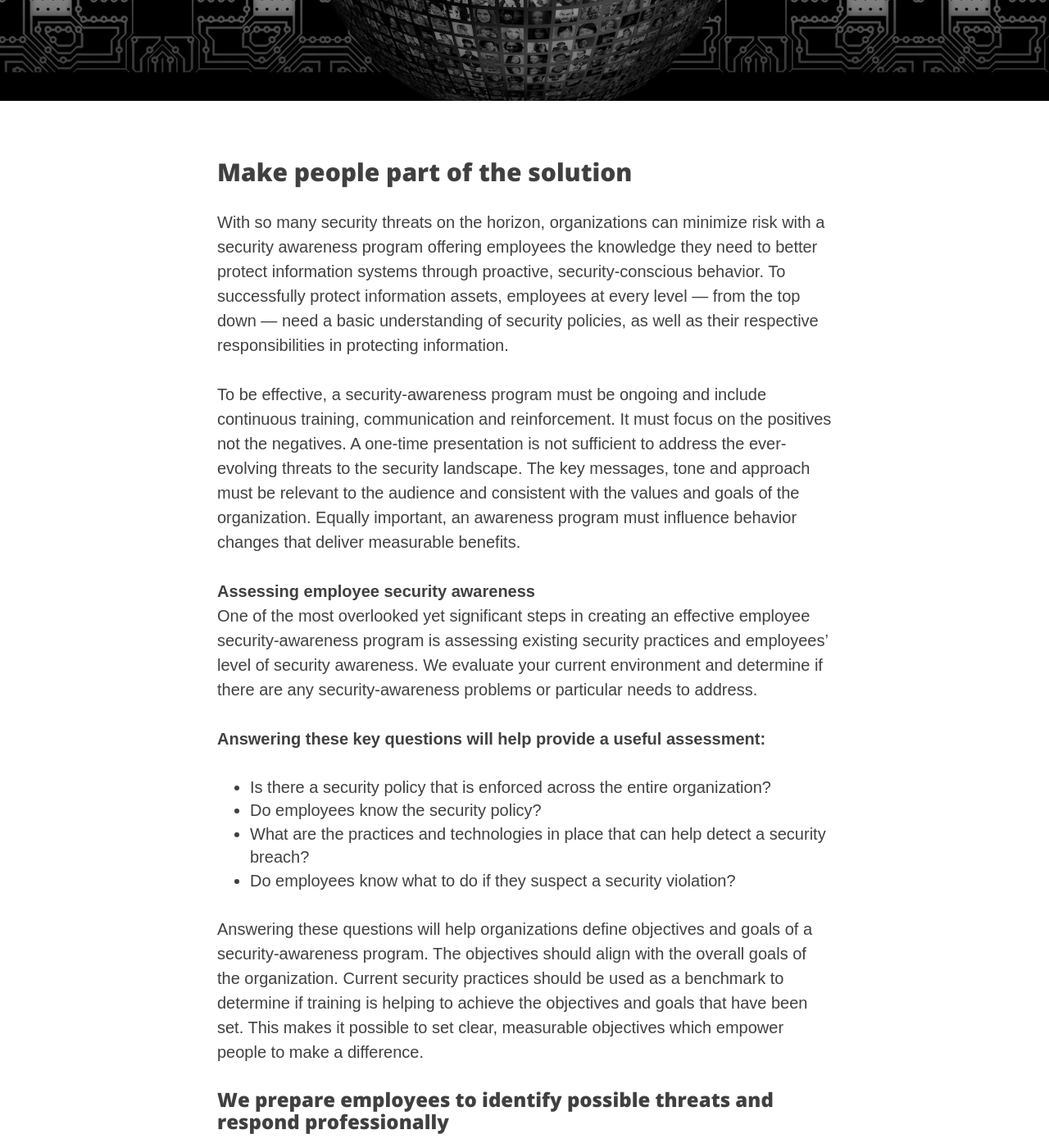
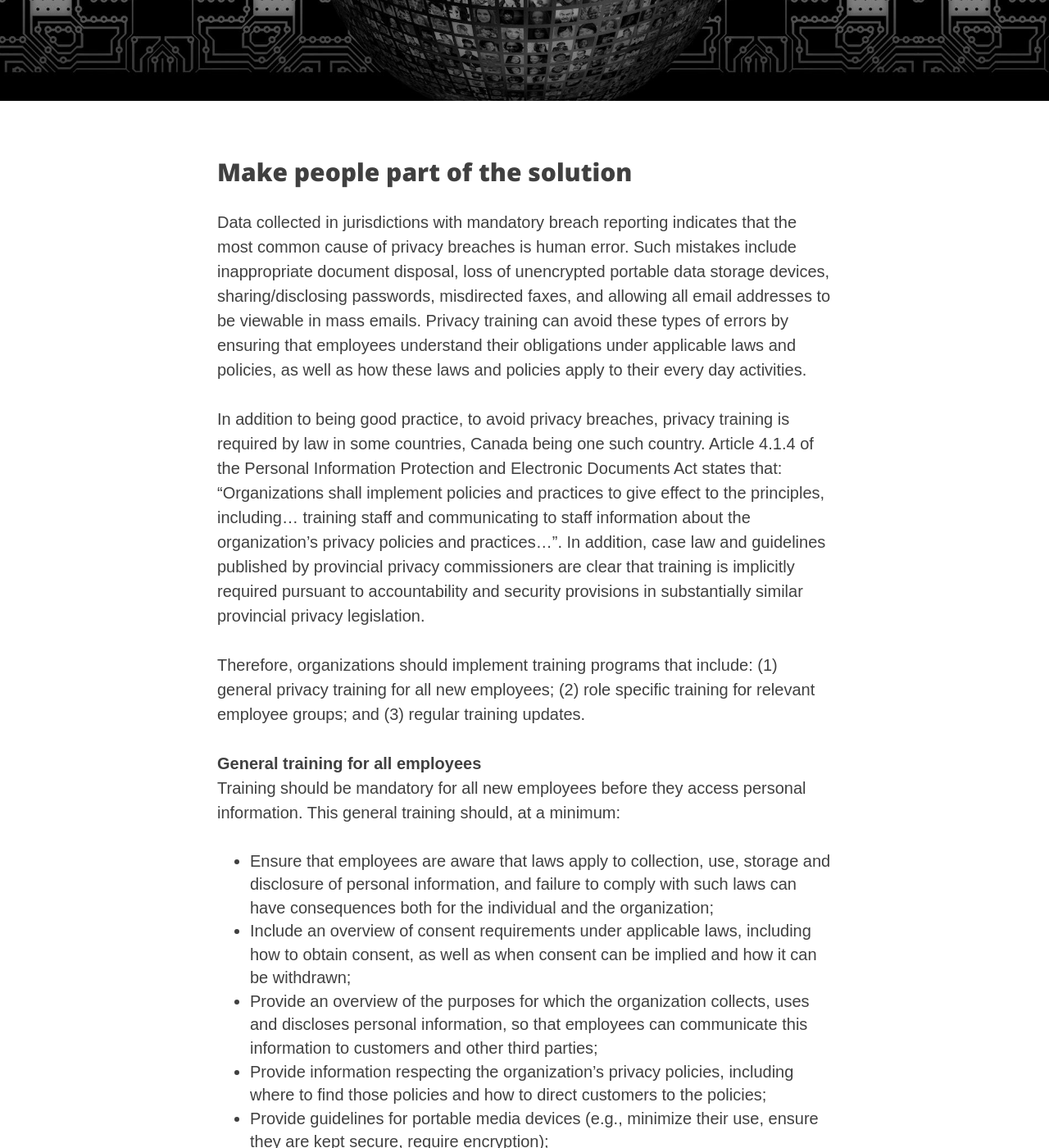
Before and after one commit to riod4/resources, a Jekyll site: the page built from _services/training-staff-service.md, in a window 1280 px wide and 1400 px high, scrolled down 364 px. Shown: the whole window at 82% size. Built offline with Jekyll 4.4.1, drawn with Linux system fonts in a browser that asks for light colours; nearby versions of some CDN libraries; some of the changed text lies outside the part shown.

Commit message:
12-02-2020 v01

```diff
--- a/_services/training-staff-service.md
+++ b/_services/training-staff-service.md
@@ -14,30 +14,38 @@ header-license: CC0 Creative Commons
 ---
 
 ## Make people part of the solution
-With so many security threats on the horizon, organizations can minimize risk with a security awareness program offering employees the knowledge they need to better protect information systems through proactive, security-conscious behavior. To successfully protect information assets, employees at every level — from the top down — need a basic understanding of security policies, as well as their respective responsibilities in protecting information.
+Data collected in jurisdictions with mandatory breach reporting indicates that the most common cause of privacy breaches is human error. Such mistakes include inappropriate document disposal, loss of unencrypted portable data storage devices, sharing/disclosing passwords, misdirected faxes, and allowing all email addresses to be viewable in mass emails. Privacy training can avoid these types of errors by ensuring that employees understand their obligations under applicable laws and policies, as well as how these laws and policies apply to their every day activities.
 
-To be effective, a security-awareness program must be ongoing and include continuous training, communication and reinforcement. It must focus on the positives not the negatives. A one-time presentation is not sufficient to address the ever-evolving threats to the security landscape. The key messages, tone and approach must be relevant to the audience and consistent with the values and goals of the organization. Equally important, an awareness program must influence behavior changes that deliver measurable benefits.
+In addition to being good practice, to avoid privacy breaches, privacy training is required by law in some countries, Canada being one such country. Article 4.1.4 of the Personal Information Protection and Electronic Documents Act states that: "Organizations shall implement policies and practices to give effect to the principles, including… training staff and communicating to staff information about the organization's privacy policies and practices...". In addition, case law and guidelines published by provincial privacy commissioners are clear that training is implicitly required pursuant to accountability and security provisions in substantially similar provincial privacy legislation.
 
-**Assessing employee security awareness**
-One of the most overlooked yet significant steps in creating an effective employee security-awareness program is assessing existing security practices and employees' level of security awareness. We evaluate your current environment and determine if there are any security-awareness problems or particular needs to address.
+Therefore, organizations should implement training programs that include: (1) general privacy training for all new employees; (2) role specific training for relevant employee groups; and (3) regular training updates.
 
-**Answering these key questions will help provide a useful assessment:**
-* Is there a security policy that is enforced across the entire organization?
-* Do employees know the security policy?
-* What are the practices and technologies in place that can help detect a security breach?
-* Do employees know what to do if they suspect a security violation?
+**General training for all employees**
+Training should be mandatory for all new employees before they access personal information. This general training should, at a minimum:
 
-Answering these questions will help organizations define objectives and goals of a security-awareness program. The objectives should align with the overall goals of the organization. Current security practices should be used as a benchmark to determine if training is helping to achieve the objectives and goals that have been set. This makes it possible to set clear, measurable objectives which empower people to make a difference.
+- Ensure that employees are aware that laws apply to collection, use, storage and disclosure of personal information, and failure to comply with such laws can have consequences both for the individual and the organization;
+- Include an overview of consent requirements under applicable laws, including how to obtain consent, as well as when consent can be implied and how it can be withdrawn;
+- Provide an overview of the purposes for which the organization collects, uses and discloses personal information, so that employees can communicate this information to customers and other third parties;
+- Provide information respecting the organization's privacy policies, including where to find those policies and how to direct customers to the policies;
+- Provide guidelines for portable media devices (e.g., minimize their use, ensure they are kept secure, require encryption);
+- Review guidelines for acceptable passwords and discuss restrictions on sharing of passwords;
+- Provide guidelines for faxing and emailing personal information;
+- Review appropriate document disposal methods (e.g., documents containing personal information should be shredded and not placed in unsecured trash receptacles);
+- Instruct employees on how to recognize and respond to privacy inquiries, complaints and access requests, including how and when to elevate such matters to the person(s) within the organization who are responsible for privacy compliance; and
+- Instruct employees on how and when to report actual or suspected privacy breaches/incidents.
 
-### We prepare employees to identify possible threats and respond professionally
-We raise your employees' security awareness by evaluating the current environment and proposing measures that are aimed at making employees aware of the role they play in keeping assets safe.
+In general, all employees should be able to recognize privacy issues and understand who they can and should contact for support when such issues arise.
 
-**We do this by:**
-* Conducting employee security-awareness evaluations based on their roles and responsibilities
-* Designing specific security-awareness programs based on individual responsibilities
-* Implementing programs with training, and maintaining ongoing feedback to reinforce best practices
-* Empowering people with self-efficacy
+**Role specific training**
+Training employees on broad, general legal principles is not an effective strategy for helping them recognize and deal with privacy issues that arise in the course of their day-to-day functions. It is far more effective to provide targeted, role-specific privacy training to relevant employee groups. For example:
 
-With the right training, employees can become an organization's strongest security asset.
+**Information Technology** – Security will be a main focus of training for IT staff, including the role of such persons when a data breach occurs. IT staff will also need to understand statutory requirements to implement technological security measures appropriate to the sensitivity of information, so that they can assist the organization to comply with such legal obligations. Of course, IT staff also need to understand restrictions on accessing and altering personal information without a legitimate business purpose, since such employees are often able to access a broad range of personal information contained on the organization's systems. Finally, IT staff should understand limits on record retention (e.g., restrictions upon retaining personal information after it is no longer necessary and/or consent is revoked), since such employees may design or administer aspects of the organization's system that determine how long information is retained before it is archived and/or permanently deleted.
 
-To hear how we can help raise your employees' security awareness, get in touch. [**Contact us**]({{ site.baseurl }}/contact)
+**Marketing** – Training for marketing employees should address consent requirements applicable to using personal information for secondary marketing purposes, including the requirement for fresh consent to use such information for new purposes. Marketing employees should also be provided with information on legal developments applicable to their function, such as recent cases on online behavioural advertising and Canada's new anti-spam legislation. Marketing employees also need to understand when they need to seek guidance or approval from the organization's Chief Privacy Officer or legal counsel.
+
+These are just a few examples of role specific training. Organizations should take the time to identify employee groups that may require training within their specific business, and develop custom training sessions applicable to each relevant function.
+
+**Training updates**
+Privacy law is rapidly developing in Canada and worldwide. Furthermore, organizations are rarely static, and the way that they collect, use and disclose personal information changes periodically. Employees should receive training on any new requirements or restrictions arising out of legal, organizational or policy changes. Training updates should also include a refresher on important basics, so that employees remain cognizant of their core obligations throughout their employment.
+
+To hear how we can help your employees get the most from your data, get in touch. [**Contact us**]({{ site.baseurl }}/contact)
```
